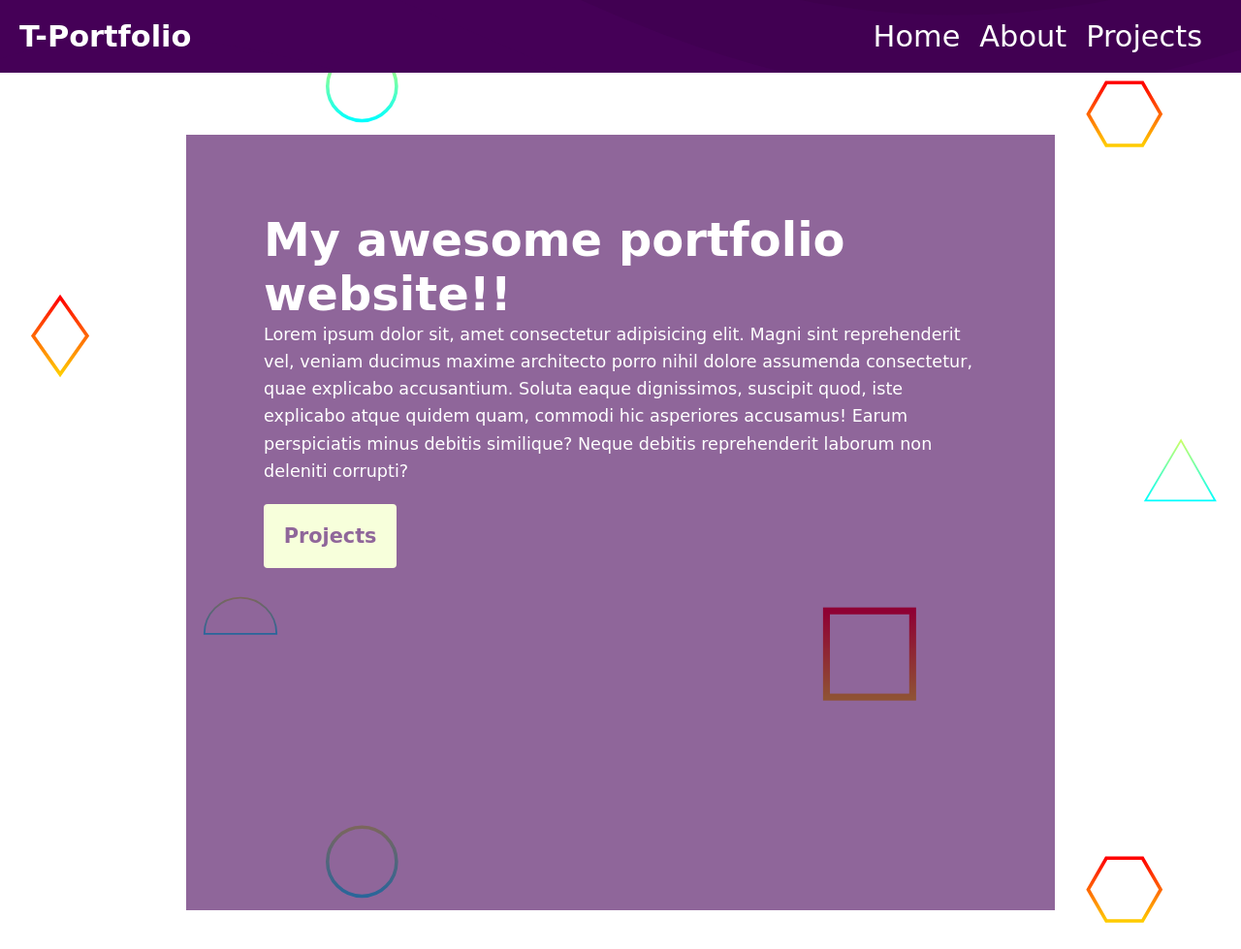
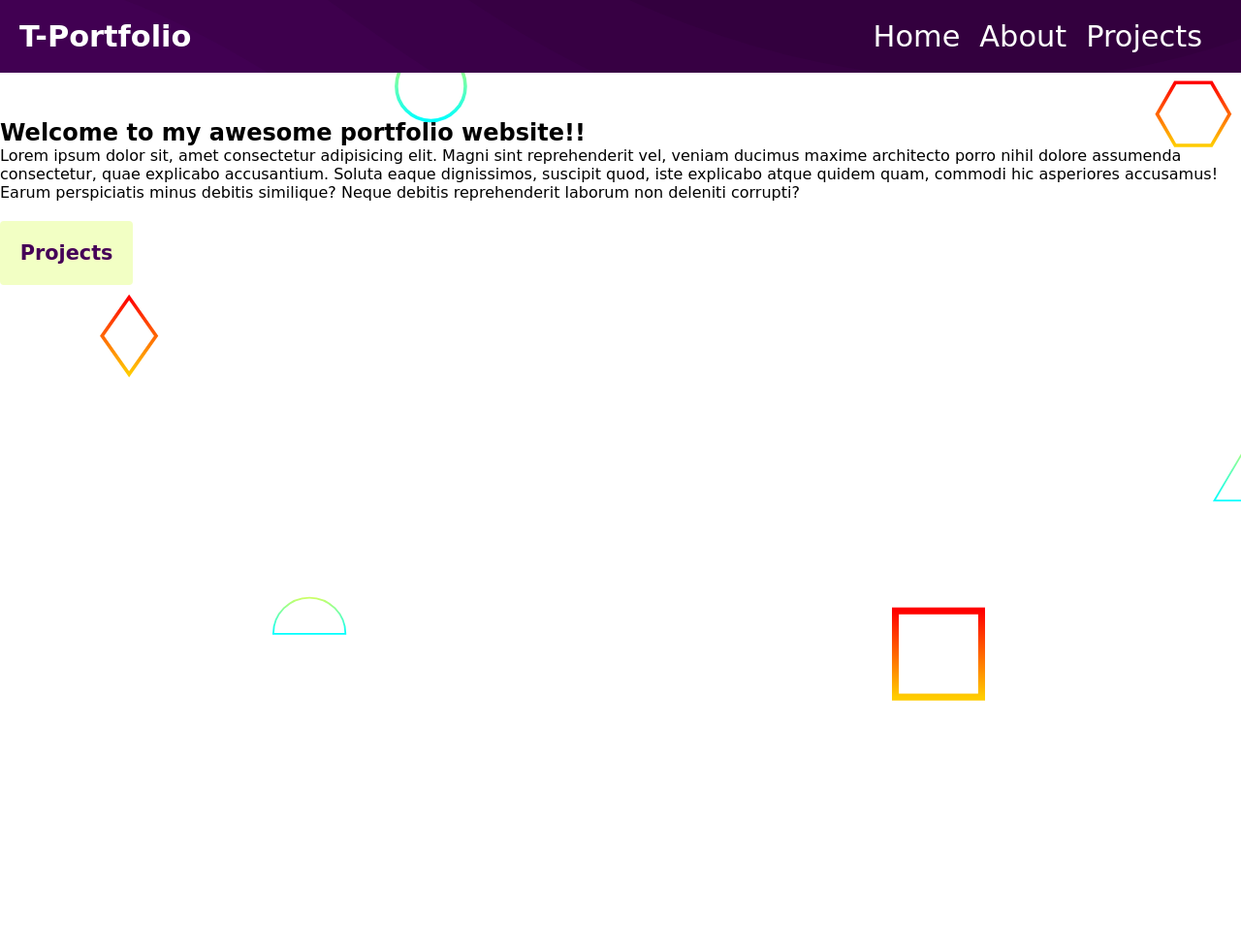
Before and after one commit to buhtla85/test-flask, a Flask app: page / in a window 1280 px wide. Shown: the top 979 px of the page at 97% size. After the commit the page ends 723 px from the top, so only its background shows below. Run offline with Flask 2, Linux system fonts and the light colour scheme; some libraries are stand-ins or nearby versions; some web fonts are replaced.

Commit message:
minor mark-up changes

```diff
--- a/templates/home.html
+++ b/templates/home.html
@@ -6,9 +6,9 @@
 
 {% block content %}
 
-<section class="home">
+<section id="home" class="wrapper">
     <div>
-        <h1>My awesome portfolio website!!</h1>
+        <h1>Welcome to my awesome portfolio website!!</h1>
         <p>Lorem ipsum dolor sit, amet consectetur adipisicing elit. Magni sint reprehenderit vel, veniam ducimus maxime architecto porro nihil dolore assumenda consectetur, quae explicabo accusantium. Soluta eaque dignissimos, suscipit quod, iste explicabo atque quidem quam, commodi hic asperiores accusamus! Earum perspiciatis minus debitis similique? Neque debitis reprehenderit laborum non deleniti corrupti?</p>
         <a href="{{ url_for('projects') }}" class="cta">Projects</a>
     </div>
```
